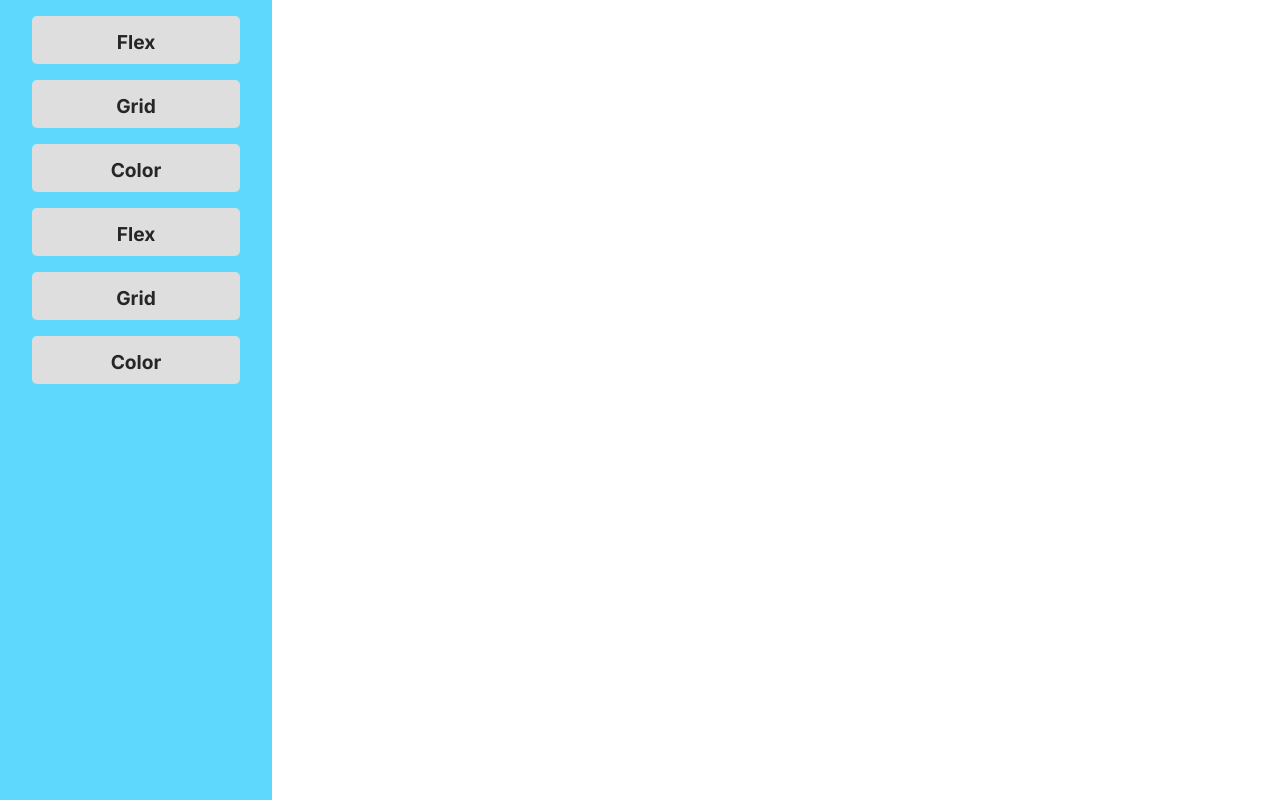
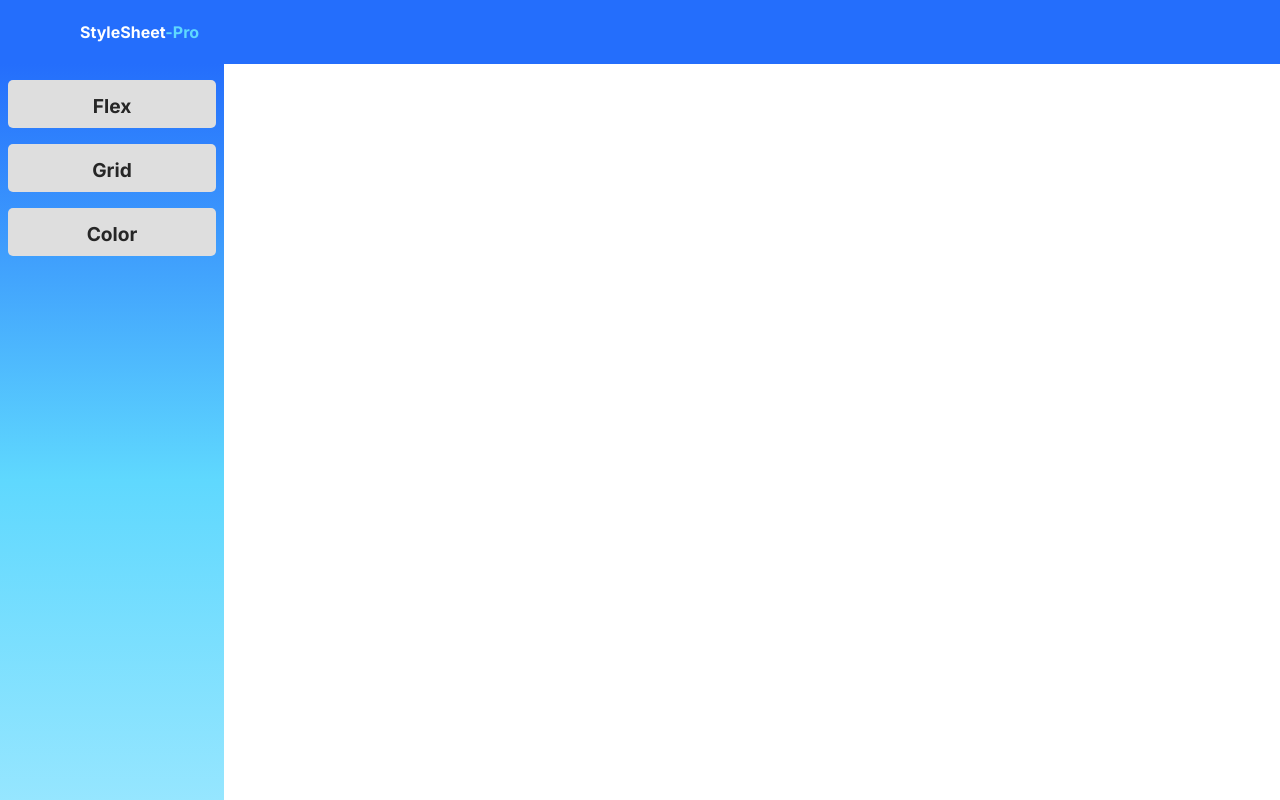
Before and after one commit to RikutoOgaki/style-sheet, a Next.js app: page /cssfolder in a window 1280 px wide. Built offline with nearby package versions, Linux system fonts and the light colour scheme.

Commit message:
制作再開

```diff
--- a/src/app/cssfolder/page.tsx
+++ b/src/app/cssfolder/page.tsx
@@ -1,14 +1,20 @@
 'use client'
 
 import { Navigation } from '@/components/template/Navigation'
+import style from '@/styles/cssfolder/page.module.scss'
 
 
 export default function CssPage() {
     return (
         <>
-            <div>
+            <div className={style.cssFolderWrap}>
+                <header className={style.head}>
+                    <h2 className={style.title}>StyleSheet<span className={style.span}>-Pro</span></h2>
+                </header>
                 <Navigation />
+                <div className={style.mainContent}>
 
+                </div>
             </div>
         </>
     )
--- a/src/styles/components/template/navigation.module.scss
+++ b/src/styles/components/template/navigation.module.scss
@@ -1,11 +1,11 @@
 .nav {
-    width: 15rem;
+    width: 15%;
     height: 100vh;
-    background-color: #5FD8FE;
+    background: linear-gradient(#246EFC, #5FD8FE, #A6EAFF);
     padding: 1rem;
     overflow-y: scroll;
     position: fixed;
-    top: 0;
+    top: 8vh;
     left: 0;
 
     .list {
--- a/src/styles/cssfolder/page.module.scss
+++ b/src/styles/cssfolder/page.module.scss
@@ -0,0 +1,32 @@
+.cssFolderWrap {
+    width: 100%;
+    height: 100vh;
+
+    .head {
+        width: 100%;
+        height: 8vh;
+        background-color: #246EFC;
+        display: flex;
+        // justify-content: center;
+        align-items: center;
+        padding-left: 5rem;
+        position: fixed;
+        top: 0;
+        left: 0;
+
+        .title {
+            color: #ffffff;
+
+            .span {
+                color: #5FD8FE;
+            }
+        }
+    }
+
+    .mainContent {
+        width: 85%;
+        height: 100%;
+        margin-left: 15%;
+        // background-color: tomato;
+    }
+}
--- a/src/types/navigationData.ts
+++ b/src/types/navigationData.ts
@@ -18,20 +18,5 @@ export const CssData = [
         cssName: 'Color',
         link: '/'
     },
-    {
-        id: 1,
-        cssName: 'Flex',
-        link: '/'
-    },
-    {
-        id: 2,
-        cssName: 'Grid',
-        link: '/'
-    },
-    {
-        id: 3,
-        cssName: 'Color',
-        link: '/'
-    },
 
 ]
```
Also changed, not shown: src/app/cssstudy/page.tsx (added, +26 -0 lines), src/styles/cssstudy/page.module.scss (added).
